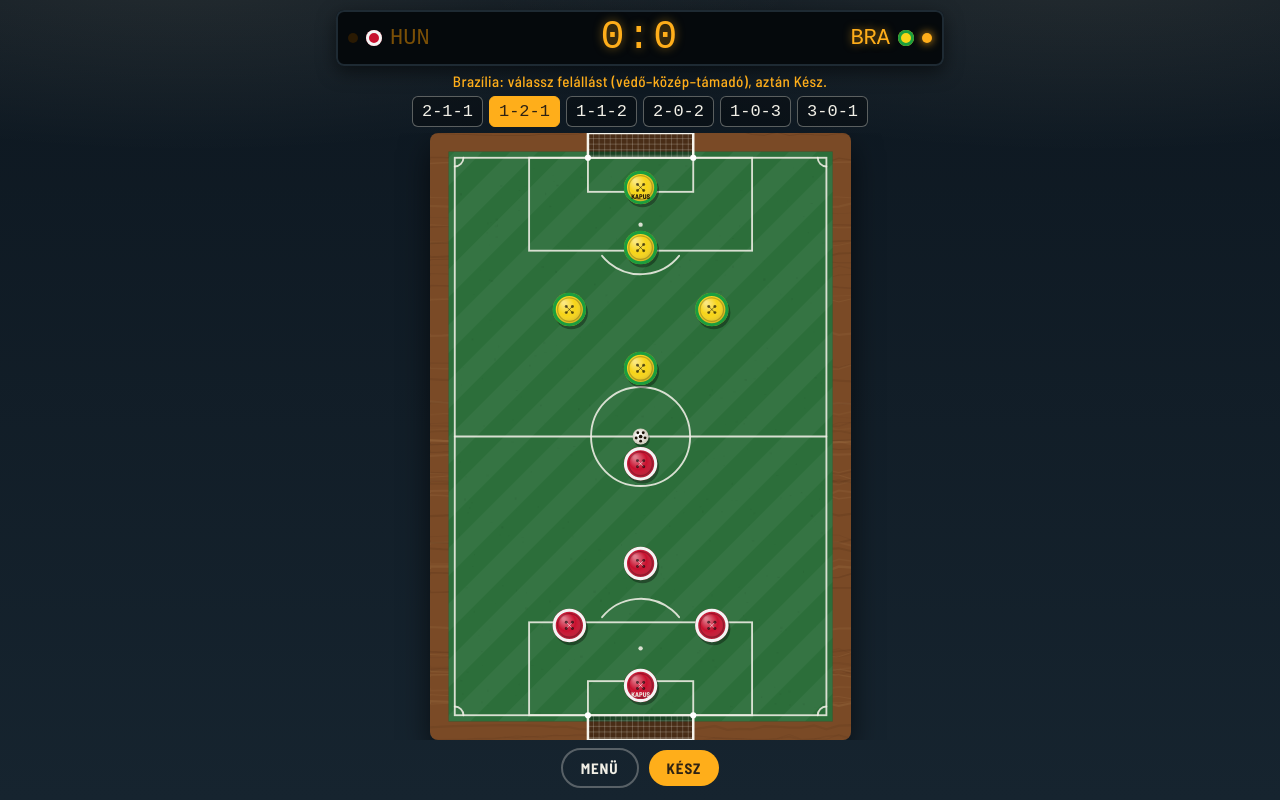
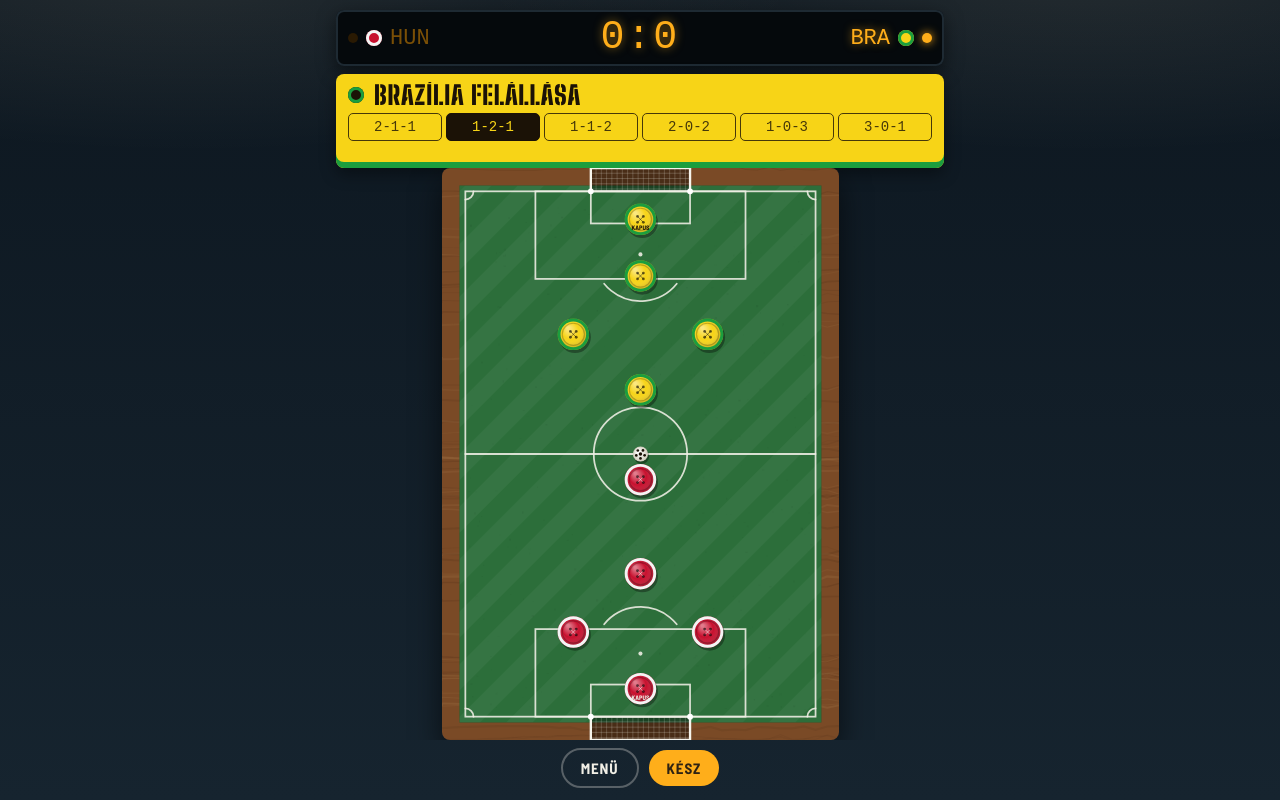
Before and after one commit to Totatta/Gombfoci, a plain HTML site: page index.html in a window 1280 px wide. Both pictures are taken after a click on the button "SÍPSZÓ!". Drawn offline with Linux system fonts and the light colour scheme; a web font is replaced by a local one.

Commit message:
Add files via upload

```diff
--- a/index.html
+++ b/index.html
@@ -7,7 +7,7 @@
 <meta name="color-scheme" content="dark">
 <meta name="apple-mobile-web-app-capable" content="yes">
 <title>Gombfoci</title>
-<!-- verzio: 2026-10-08b -->
+<!-- verzio: 2026-10-08c -->
 <link rel="preconnect" href="https://fonts.googleapis.com">
 <link rel="stylesheet" href="https://fonts.googleapis.com/css2?family=Big+Shoulders+Stencil+Display:wght@700;900&family=Barlow+Semi+Condensed:wght@500;700&family=Doto:wght@800&display=swap">
 <style>:root{padding-top:env(safe-area-inset-top,0px);padding-bottom:env(safe-area-inset-bottom,0px);box-sizing:border-box}</style>
@@ -67,17 +67,21 @@ h1{font-family:var(--stencil);font-weight:900;font-size:clamp(68px,22vw,104px);l
   background:radial-gradient(circle at 42% 42%,rgba(0,0,0,.55) 2.6px,transparent 3.2px),radial-gradient(circle at 58% 42%,rgba(0,0,0,.55) 2.6px,transparent 3.2px),
   radial-gradient(circle at 42% 58%,rgba(0,0,0,.55) 2.6px,transparent 3.2px),radial-gradient(circle at 58% 58%,rgba(0,0,0,.55) 2.6px,transparent 3.2px),
   radial-gradient(circle at 34% 30%,rgba(255,255,255,.45),transparent 40%)}
-.formbar{display:flex;flex-wrap:wrap;justify-content:center;gap:6px;padding-block:2px 6px}
-.formbar button{font-family:var(--dots);font-size:17px;border:1.5px solid rgba(241,239,230,.35);background:rgba(0,0,0,.3);color:var(--chalk);border-radius:6px;padding:5px 9px;cursor:pointer}
-.formbar button[aria-pressed="true"]{background:var(--amber);color:var(--ink);border-color:var(--amber)}
+/* fix magasságú csapatsáv: soha nem változik a mérete, így a pálya sem ugrál */
+.turnbar{--tb:#2a3a46;--tr:#55636e;--tt:#f1efe6;flex:none;height:94px;margin-top:8px;border-radius:8px;padding:8px 12px;box-sizing:border-box;
+  display:flex;flex-direction:column;gap:5px;overflow:hidden;background:var(--tb);color:var(--tt);box-shadow:inset 0 -6px 0 var(--tr),0 6px 16px rgba(0,0,0,.4);
+  transition:background-color .35s,color .35s,box-shadow .35s}
+.turnbar.pop{animation:pop .45s ease-out}
+@keyframes pop{0%{transform:scale(.97);filter:brightness(1.3)}100%{transform:none;filter:none}}
+.tb-title{display:flex;align-items:center;gap:10px;min-width:0}
+.tb-title b{font-family:var(--stencil);font-weight:900;font-size:26px;line-height:1;text-transform:uppercase;letter-spacing:.03em;white-space:nowrap;overflow:hidden;text-overflow:ellipsis;min-width:0}
+.tb-dot{width:16px;height:16px;border-radius:50%;flex:none;background:var(--tt);box-shadow:inset 0 0 0 3px var(--tr)}
+#status{font-size:14px;font-weight:500;line-height:1.3;margin:0;display:-webkit-box;-webkit-line-clamp:2;-webkit-box-orient:vertical;overflow:hidden}
+.formbar{display:flex;gap:4px}
+.formbar button{flex:1;min-width:0;font-family:var(--dots);font-size:14px;border:1.5px solid var(--tt);background:transparent;color:var(--tt);border-radius:5px;padding:5px 0;cursor:pointer;opacity:.8}
+.formbar button[aria-pressed="true"]{background:var(--tt);color:var(--tb);opacity:1}
+@media (prefers-reduced-motion:reduce){.turnbar,.turnbar.pop{transition:none;animation:none}}
 .stage{position:relative}
-.handover{position:absolute;inset:0;display:flex;align-items:center;justify-content:center;z-index:5;cursor:pointer}
-.handover .band{width:100%;transform:rotate(-4deg);padding:14px 16px;text-align:center;box-shadow:0 10px 24px rgba(0,0,0,.5);
-  background:var(--hb);color:var(--ht);border-block:8px solid var(--hr);animation:slide 1.5s cubic-bezier(.2,.9,.2,1) both}
-.handover b{display:block;font-family:var(--stencil);font-weight:900;font-size:clamp(30px,9vw,46px);line-height:1;text-transform:uppercase;letter-spacing:.03em}
-.handover small{display:block;font-weight:700;font-size:14px;letter-spacing:.12em;text-transform:uppercase;margin-top:4px}
-@keyframes slide{0%{transform:translateX(-110%) rotate(-4deg)}18%,80%{transform:translateX(0) rotate(-4deg)}100%{transform:translateX(110%) rotate(-4deg)}}
-@media (prefers-reduced-motion:reduce){.handover .band{animation:none}}
 .row{display:flex;gap:10px;flex-wrap:wrap;align-items:center}
 .row .k{font-size:12px;font-weight:700;letter-spacing:.16em;text-transform:uppercase;opacity:.75;width:100%}
 .seg{display:flex;border:2px solid var(--ink);border-radius:999px;overflow:hidden}
@@ -99,8 +103,6 @@ button:focus-visible{outline:3px solid var(--chalk);outline-offset:2px}
 .side.on .lamp{background:var(--amber);box-shadow:0 0 10px var(--amber)}
 .sw{width:16px;height:16px;border-radius:50%;flex:none;background:var(--b);box-shadow:inset 0 0 0 3px var(--r)}
 .digits{font-family:var(--dots);font-size:40px;line-height:1;color:var(--amber);text-shadow:0 0 10px rgba(255,174,26,.55);font-variant-numeric:tabular-nums;letter-spacing:.06em}
-#status{text-align:center;font-size:15px;font-weight:500;letter-spacing:.03em;min-height:21px;padding-block:6px 4px;color:var(--chalk);text-wrap:balance}
-#status.warn{color:var(--amber)}
 .stage{flex:1;min-height:0;overflow:hidden;display:flex;align-items:center;justify-content:center}
 canvas{display:block;touch-action:none;border-radius:8px;box-shadow:0 14px 30px rgba(0,0,0,.6)}
 .bar{display:flex;gap:10px;justify-content:center;align-items:center;padding-block:8px 12px;min-height:44px}
@@ -152,10 +154,12 @@ canvas{display:block;touch-action:none;border-radius:8px;box-shadow:0 14px 30px
       <div class="digits"><span id="s0">0</span>:<span id="s1">0</span></div>
       <div class="side r" id="side1"><span id="code1">BRA</span><span class="sw" id="sw1"></span><span class="lamp"></span></div>
     </div>
-    <div id="status"></div>
-    <div class="formbar" id="formbar" role="group" aria-label="Felállás" hidden></div>
-    <div class="stage" id="stage"><canvas id="c" aria-label="Gombfoci pálya"></canvas>
-      <div class="handover" id="ho" hidden><div class="band"><b id="hoT"></b><small id="hoS"></small></div></div></div>
+    <div class="turnbar" id="turnbar" aria-live="polite">
+      <div class="tb-title"><span class="tb-dot"></span><b id="tbTitle">Gombfoci</b></div>
+      <p id="status"></p>
+      <div class="formbar" id="formbar" role="group" aria-label="Felállás" hidden></div>
+    </div>
+    <div class="stage" id="stage"><canvas id="c" aria-label="Gombfoci pálya"></canvas></div>
     <div class="bar"><button id="back">Menü</button><button id="act">Kezdés</button></div>
   </section>
 </div>
@@ -269,7 +273,6 @@ function nextForm(){
     aiTimer=setTimeout(()=>{formIdx++;nextForm();},900);return;
   }
   renderFormbar();ui();
-  if(!ai)handover(formTeam,nameOf(formTeam)+' felállása','Válassz, aztán Kész');
 }
 function renderFormbar(){
   const fb=$('formbar');fb.hidden=false;
@@ -286,23 +289,22 @@ function nextSlot(){
   if(slot>=placeSeq.length)return finishPlacement();
   placeTeam=placeSeq[slot];ui();
   if(ai&&placeTeam===1){aiTimer=setTimeout(()=>{aiPlaceOne();aiTimer=setTimeout(()=>{slot++;nextSlot();},700);},650);}
-  else if(!ai)handover(placeTeam,nameOf(placeTeam)+' helyez','1 gombot áthelyezhetsz, vagy Passz');
 }
 function finishPlacement(){
   const wasKick=phase==='setup';
   kickoffPending=wasKick;phase='aim';ui();
-  if(!ai)handover(turn,nameOf(turn)+' rúg',wasKick?'Kezdőrúgás':restartKind==='goalkick'?'Kirúgás':'Szabadrúgás');
   maybeAI();
 }
-function handover(t,title,sub){
-  const el=$('ho'),k=team[t].kit;
-  el.style.setProperty('--hb',k[0]);el.style.setProperty('--hr',k[1]);el.style.setProperty('--ht',lum(k[0])>0.6?'#1b1206':'#f6f4ec');
-  $('hoT').textContent=title;$('hoS').textContent=sub||'Add át a telefont!';
-  const band=el.firstElementChild;el.hidden=false;band.style.animation='none';void band.offsetWidth;band.style.animation='';
-  clearTimeout(hoTimer);hoTimer=setTimeout(hideHandover,1500);
+function hideHandover(){}
+let barTeam=-1,barTitle='';
+function setBar(t,title){
+  const el=$('turnbar'),k=team[t].kit;
+  if(t!==barTeam){
+    el.style.setProperty('--tb',k[0]);el.style.setProperty('--tr',k[1]);el.style.setProperty('--tt',lum(k[0])>0.6?'#1b1206':'#f6f4ec');
+    el.classList.remove('pop');void el.offsetWidth;el.classList.add('pop');barTeam=t;
+  }
+  if(title!==barTitle){$('tbTitle').textContent=title;barTitle=title;}
 }
-function hideHandover(){clearTimeout(hoTimer);$('ho').hidden=true;}
-$('ho').addEventListener('pointerdown',hideHandover);
 function moveTo(p,x,y){p.tx=x;p.ty=y;}
 function aiPlaceOne(){
   const mine=pieces.filter(p=>p.team===1&&p.n!==1&&!moved[1].has(p));
@@ -324,29 +326,36 @@ function aiPlaceOne(){
   for(const [x,y,pp] of tries){const p=pp||nearestMine(x,y);if(p&&validSpot(p,x,y)){moveTo(p,x,y);moved[1].add(p);return true;}}
   return false;
 }
-function setStatus(t,warn){$('status').textContent=t;$('status').classList.toggle('warn',!!warn);}
+function setStatus(t){$('status').textContent=t;}
 
 function ui(){
   $('s0').textContent=score[0];$('s1').textContent=score[1];
   $('side0').classList.toggle('on',turn===0);$('side1').classList.toggle('on',turn===1);
   const act=$('act');act.hidden=false;
+  const showForm=phase==='form'&&!(ai&&formTeam===1);
+  $('formbar').hidden=!showForm;$('status').hidden=showForm;
+  const lamp=t=>{$('side0').classList.toggle('on',t===0);$('side1').classList.toggle('on',t===1);};
   if(phase==='form'){
-    act.textContent='Kész';act.hidden=ai&&formTeam===1;
-    $('side0').classList.toggle('on',formTeam===0);$('side1').classList.toggle('on',formTeam===1);
-    setStatus(ai&&formTeam===1?'A gép felállást választ…':nameOf(formTeam)+': válassz felállást (védő–közép–támadó), aztán Kész.',true);
+    act.textContent='Kész';act.hidden=ai&&formTeam===1;lamp(formTeam);
+    setBar(formTeam,nameOf(formTeam)+' felállása');
+    setStatus(ai&&formTeam===1?'A gép felállást választ…':'');
   }else if(phase==='setup'||phase==='fksetup'){
-    act.textContent='Passz';act.hidden=ai&&placeTeam===1;
-    $('side0').classList.toggle('on',placeTeam===0);$('side1').classList.toggle('on',placeTeam===1);
+    act.textContent='Passz';act.hidden=ai&&placeTeam===1;lamp(placeTeam);
+    setBar(placeTeam,nameOf(placeTeam)+' helyez');
     const kind=phase==='setup'?'Kezdés előtt':restartKind==='goalkick'?'Kirúgás':'Szabadrúgás',n=movesOf(placeTeam)+1;
     if(ai&&placeTeam===1)setStatus(kind+': a gép áthelyez egy gombot ('+n+'/2)…');
-    else setStatus(kind+': '+nameOf(placeTeam)+' áthelyezhet 1 gombot ('+n+'/2), vagy Passz.'
-      +(phase==='setup'&&placeTeam===kicker?' Egy gombod a kezdőkörbe, az ellenfél oldalára is állhat.':''),true);
+    else setStatus(kind+': áthelyezhetsz 1 gombot ('+n+'/2), vagy Passz.'
+      +(phase==='setup'&&placeTeam===kicker?' Egy gombod a kezdőkörbe, az ellenfél oldalára is állhat.':''));
   }else if(phase==='over'){
-    act.textContent='Visszavágó';setStatus('Vége! '+(score[0]>score[1]?team[0].t.n:team[1].t.n)+' nyerte a meccset.',true);
+    const w=score[0]>score[1]?0:1;
+    act.textContent='Visszavágó';setBar(w,team[w].t.n+' nyert');setStatus('Vége a meccsnek: '+score[0]+' : '+score[1]+'.');
   }else{
     act.hidden=true;
-    if(phase==='aim')setStatus(ai&&turn===1?'A gép céloz…':forced?nameOf(turn)+' jön újra, de csak a kijelölt gombbal (az van a legközelebb a labdához).'
-      :nameOf(turn)+' jön: húzd hátra egy gombodat, és engedd el.'+(kickoffPending?' Kezdésből nem lehet gólt rúgni.':''),!!forced);
+    if(phase==='aim'){
+      setBar(turn,nameOf(turn)+(forced?' jön újra':' jön'));
+      setStatus(ai&&turn===1?'A gép céloz…':forced?'Csak a kijelölt gombbal pöccinthetsz: az van a legközelebb a labdához.'
+        :'Húzd hátra egy gombodat, és engedd el.'+(kickoffPending?' Kezdésből nem lehet gólt rúgni.':''));
+    }
   }
 }
 $('act').onclick=()=>{
@@ -440,7 +449,6 @@ function endOfShot(){
   phase='aim';
   if(keep)forced=near;else{forced=null;turn=1-turn;}
   ui();
-  if(!ai)handover(turn,nameOf(turn)+(keep?' jön újra':' jön'),keep?'Csak a kijelölt gombbal':'Add át a telefont!');
   maybeAI();
 }
 function noGoal(def){ // def: a csapat, amelyiknek a kapujába ment a labda
@@ -521,7 +529,7 @@ function aiShoot(){
   const v=Math.min(MAXV,0.045*d+12+Math.random()*6);
   shoot(best,Math.cos(a)*v,Math.sin(a)*v);
 }
-function shoot(p,vx,vy){p.tx=p.ty=null;p.vx=vx;p.vy=vy;shooter=p;firstContact=null;shooterTouched=false;kickoffShot=kickoffPending;kickoffPending=false;forced=null;phase='move';ui();setStatus('');}
+function shoot(p,vx,vy){p.tx=p.ty=null;p.vx=vx;p.vy=vy;shooter=p;firstContact=null;shooterTouched=false;kickoffShot=kickoffPending;kickoffPending=false;forced=null;phase='move';ui();setStatus('Gurul…');}
 
 // ---------- bevitel ----------
 function toWorld(e){const r=cv.getBoundingClientRect();return{x:(e.clientX-r.left)/scale-M,y:(e.clientY-r.top)/scale-M};}
```
